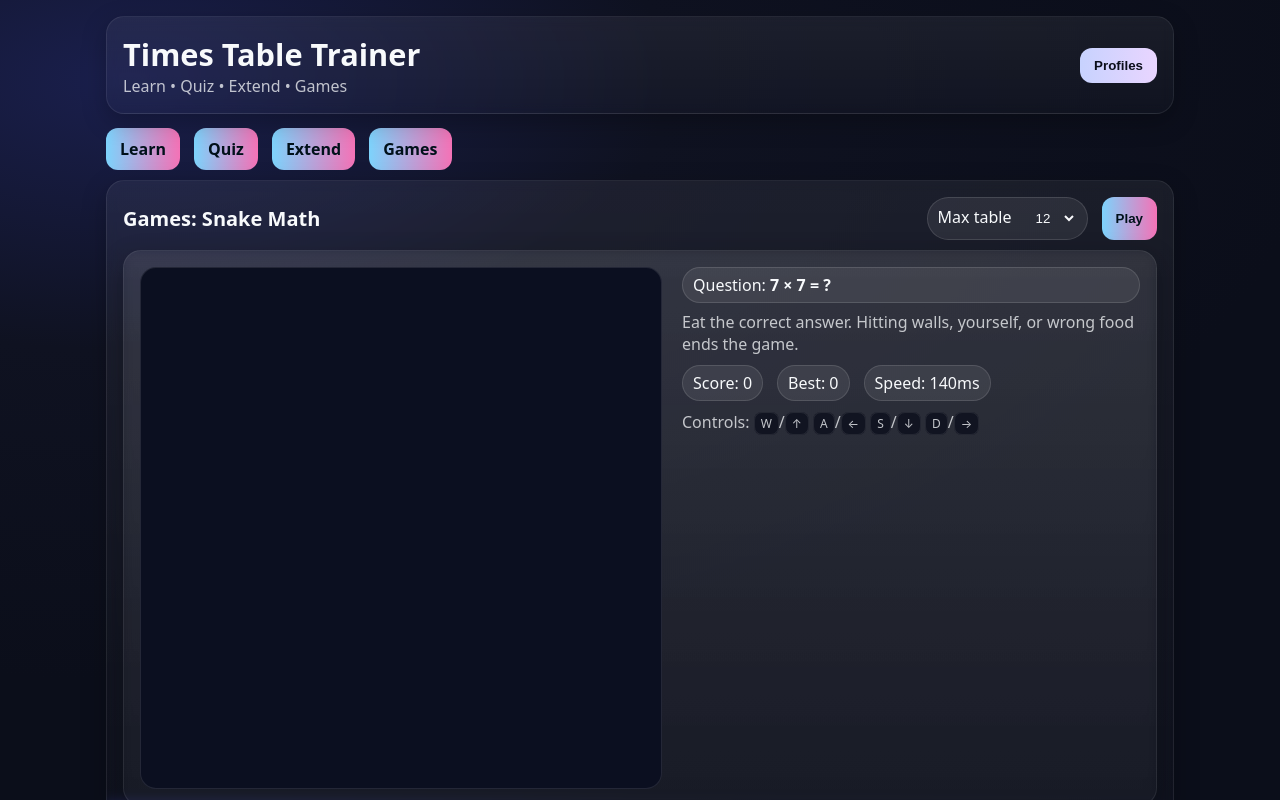
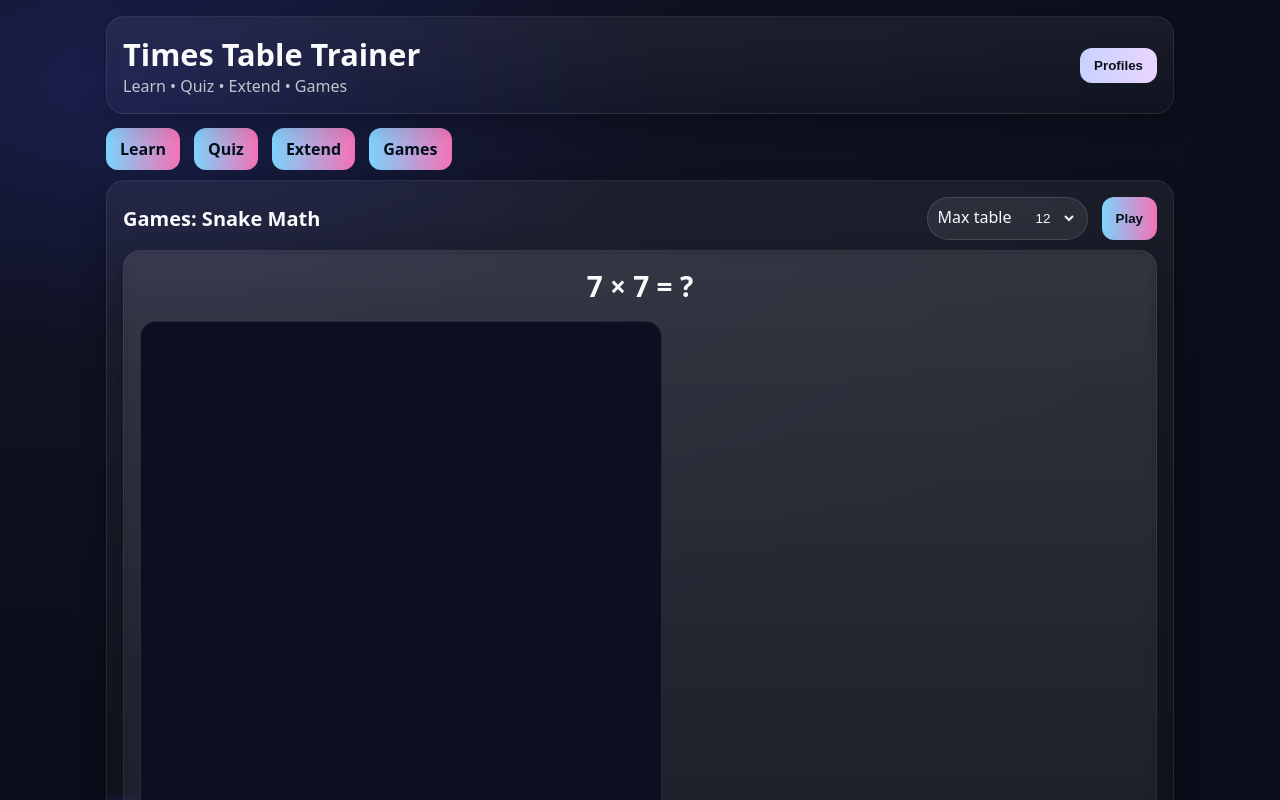
Before and after one commit to trentmurray/timestable-pro, a Vue app: page /#/games in a window 1280 px wide. Shown: the top 800 px of the page. Built offline with nearby package versions, Linux system fonts and the light colour scheme.

Commit message:
fixes to snake game

```diff
--- a/src/views/games/SnakeGame.vue
+++ b/src/views/games/SnakeGame.vue
@@ -12,17 +12,19 @@
       </div>
     </div>
 
-    <div class="card pop" style="display:flex; gap:20px; align-items:flex-start;">
+    <div class="card pop" style="display:flex; flex-direction:column; gap:16px;">
+      <div style="font-size:28px; font-weight:900; text-align:center;">{{ question.text }}</div>
+      <div class="row" style="gap:20px; align-items:flex-start;">
         <canvas ref="canvas" width="520" height="520" style="border-radius:16px; border:1px solid rgba(255,255,255,.1); background:#0b0f20"></canvas>
         <div class="grow">
-        <div class="pill">Question: <strong>{{ question.text }}</strong></div>
-        <div style="margin-top:8px;" class="muted">Eat the correct answer. Hitting walls, yourself, or wrong food ends the game.</div>
+          <div class="muted">Eat the correct answer. Hitting walls, yourself, or wrong food ends the game.</div>
           <div class="row" style="margin-top:10px;">
             <div class="pill">Score: {{ score }}</div>
             <div class="pill">Best: {{ best }}</div>
             <div class="pill">Speed: {{ speedMs }}ms</div>
           </div>
           <div class="muted" style="margin-top:10px">Controls: <span class="kbd">W</span>/<span class="kbd">↑</span> <span class="kbd">A</span>/<span class="kbd">←</span> <span class="kbd">S</span>/<span class="kbd">↓</span> <span class="kbd">D</span>/<span class="kbd">→</span></div>
+        </div>
       </div>
     </div>
   </div>
@@ -123,9 +125,9 @@ function draw(){
   for(let x=0;x<maxCells;x++) for(let y=0;y<maxCells;y++) c.fillRect(x*grid+8, y*grid+8, 2, 2);
 
   for(const f of foods.value){
-    c.fillStyle = f.correct ? '#22c55e' : '#ef4444';
+    c.fillStyle = '#a78bfa';
     roundRect(c, f.x*grid+2, f.y*grid+2, grid-4, grid-4, 6, true, false);
-    c.fillStyle = '#0b0e1a';
+    c.fillStyle = '#ffffff';
     c.font = 'bold 12px system-ui';
     c.textAlign = 'center';
     c.textBaseline = 'middle';
@@ -153,10 +155,21 @@ function end(){
 }
 
 function onKey(e: KeyboardEvent){
-  if(e.key==='ArrowUp' || e.key.toLowerCase()==='w') dir.value = {x:0, y:-1};
-  else if(e.key==='ArrowDown' || e.key.toLowerCase()==='s') dir.value = {x:0, y:1};
-  else if(e.key==='ArrowLeft' || e.key.toLowerCase()==='a') dir.value = {x:-1, y:0};
-  else if(e.key==='ArrowRight' || e.key.toLowerCase()==='d') dir.value = {x:1, y:0};
+  const isArrowKey = e.key === 'ArrowUp' || e.key === 'ArrowDown' || e.key === 'ArrowLeft' || e.key === 'ArrowRight';
+  if(isArrowKey && loop && !gameOver){
+    e.preventDefault();
+  }
+  let proposed: {x:number;y:number} | null = null;
+  const k = e.key.toLowerCase();
+  if(e.key==='ArrowUp' || k==='w') proposed = {x:0, y:-1};
+  else if(e.key==='ArrowDown' || k==='s') proposed = {x:0, y:1};
+  else if(e.key==='ArrowLeft' || k==='a') proposed = {x:-1, y:0};
+  else if(e.key==='ArrowRight' || k==='d') proposed = {x:1, y:0};
+  if(!proposed) return;
+  // Ignore reversing directly into yourself: disallow exact opposite direction
+  const isOpposite = proposed.x === -dir.value.x && proposed.y === -dir.value.y;
+  if(isOpposite) return;
+  dir.value = proposed;
 }
 
 function roundRect(ctx:CanvasRenderingContext2D, x:number,y:number,w:number,h:number,r:number,fill:boolean,stroke:boolean){
```
Also changed, not shown: 1 other file (tests, documents, lock files or other folders). Lines whose indentation alone changed are shown as unchanged.
